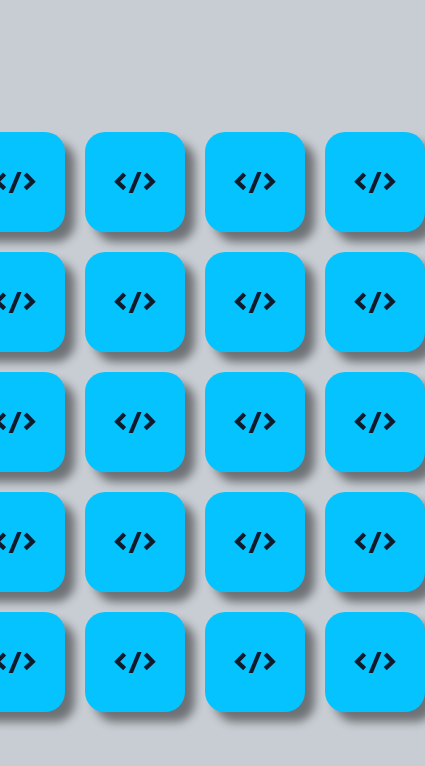
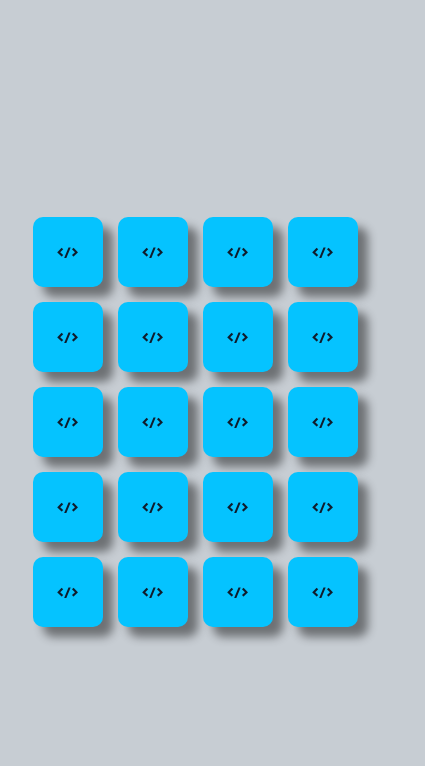
Before and after one commit to MaxOliveiraJr/jogodamemoria, a plain HTML site: page index.html in a window 390 px wide. Shown: the whole page, 425 px wide, since content can reach past the window. Drawn offline with Linux system fonts and the light colour scheme.

Commit message:
Correção para mobile

```diff
--- a/assets/css/style.css
+++ b/assets/css/style.css
@@ -83,3 +83,25 @@ body {
   grid-template: 1fr 1fr 1fr 1fr 1fr / 1fr 1fr 1fr 1fr;
   gap: 20px;
 }
+
+@media only screen and (max-width: 600px) {
+  .card {
+    width: 70px;
+    height: 70px;
+  }
+
+  .card_back,
+  .card_front {
+    font-size: 15px;
+    border-radius: 10px;
+  }
+
+  #gameBoard {
+
+    gap: 15px;
+  }
+
+  img{
+    width: 50px;
+  }
+}
```
